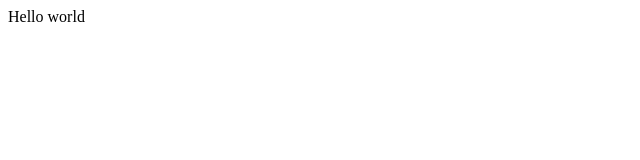
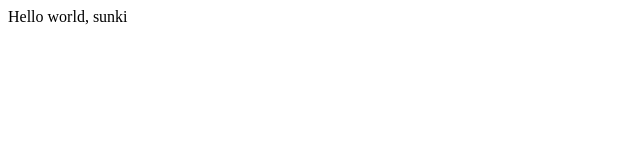
Before and after one commit to parksunki/opentutorials-sunki, a plain HTML site: page index.html in a window 1280 px wide. Shown: the full height of the page, 0-640 px from the left. Drawn offline with Linux system fonts and the light colour scheme.

Commit message:
change index.html

```diff
--- a/index.html
+++ b/index.html
@@ -14,6 +14,6 @@
 <link rel="apple-touch-icon" href="/apple-touch-icon.png" />
 </head>
 <body>
-Hello world
+Hello world, sunki
 </body>
 </html>
```
